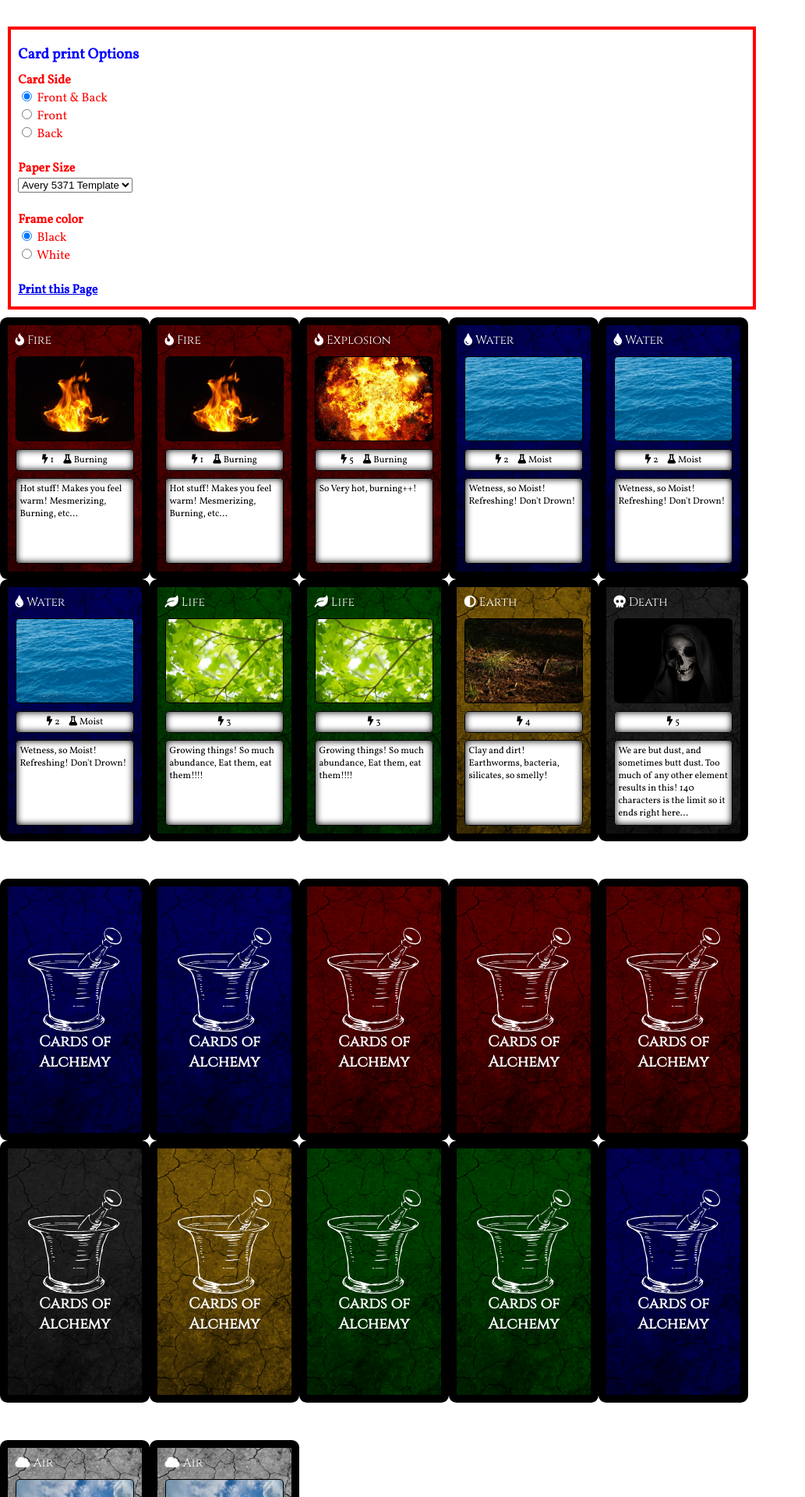
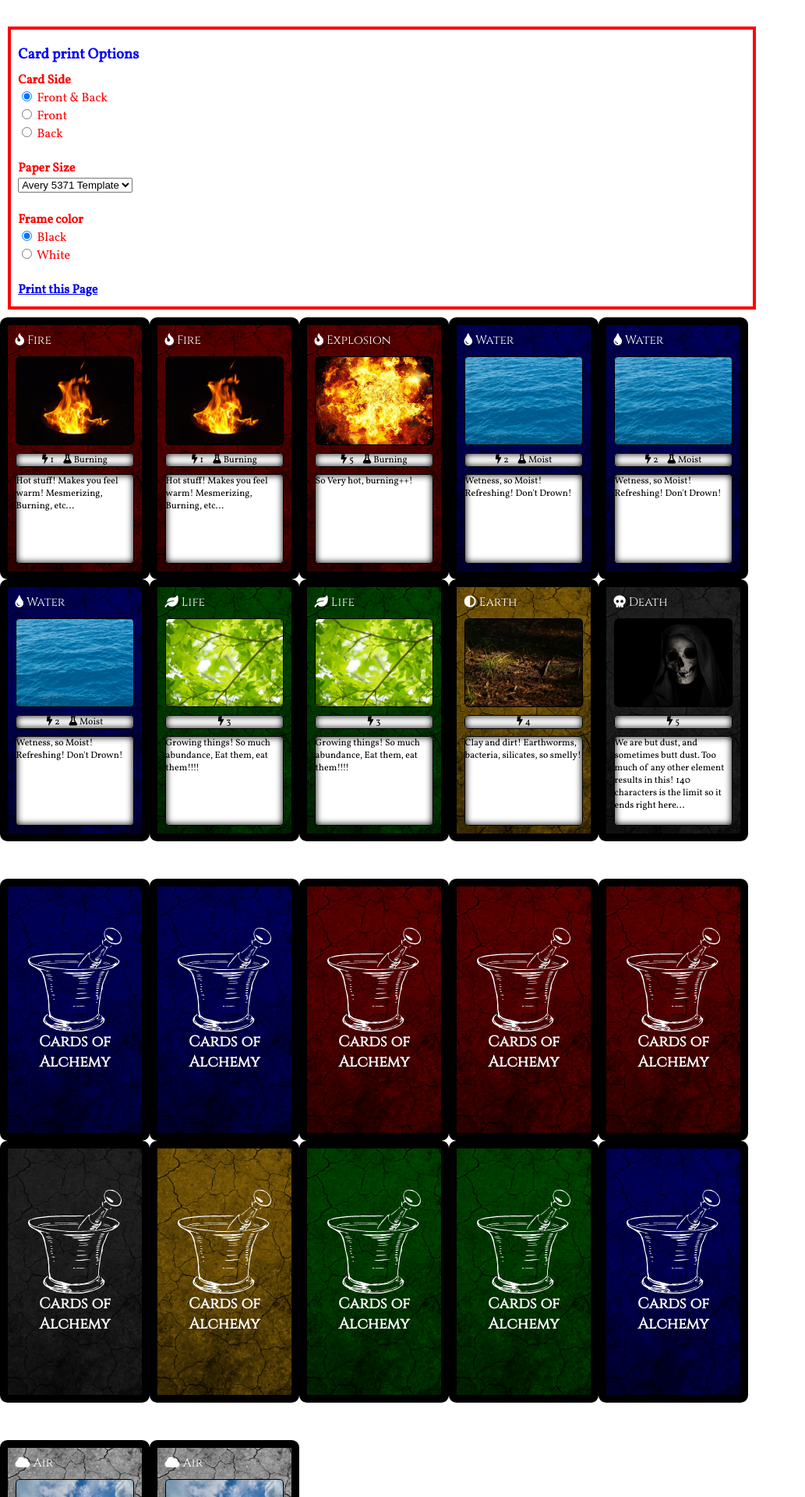
Before and after one commit to Unchapped/Jeykll-CCG-Generator, a Jekyll site: the page built from index.html, in a window 1280 px wide. Shown: the top 1920 px of the page at 78% size, without its empty margins (0-1033 px from the left). Built offline with Jekyll 4.4.1, drawn with Linux system fonts in a browser that asks for light colours; nearby versions of some CDN libraries.

Commit message:
Changed effects field rendering to allow collapsing

```diff
--- a/css/layout.scss
+++ b/css/layout.scss
@@ -93,7 +93,6 @@ main {
         }
 
         .field {
-            padding: $card-margin/2;
             &.img-wrapper {
                 background-size: cover;
                 background-repeat: no-repeat;
@@ -106,7 +105,7 @@ main {
                 text-align: center;
                 span {
                     @include fa-before;
-                    margin: 0.0in $card-margin/2;
+                    margin: $card-margin/2;
                 }
             }
         }
```
